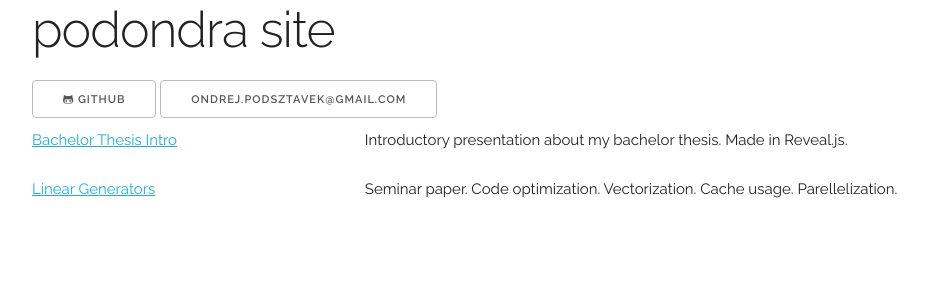
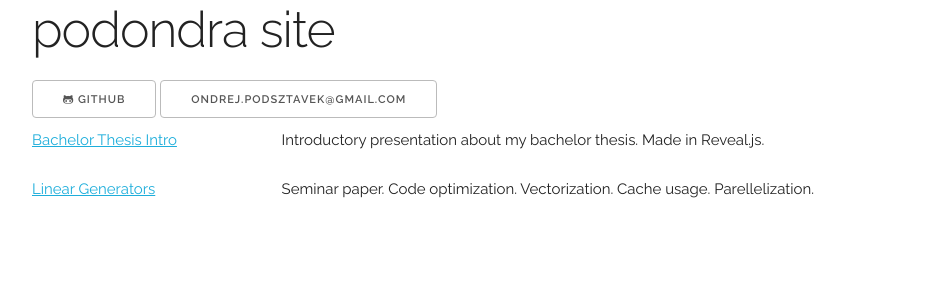
Before and after one commit to podondra/podondra.github.io, a Jekyll site: the page built from index.html, in a window 1280 px wide. Shown: the top 300 px of the page, without its empty margins (128-1056 px from the left). Built offline with Jekyll 4.4.1, drawn with Linux system fonts in a browser that asks for light colours; nearby versions of some CDN libraries.

Commit message:
Change number of columns

```diff
--- a/index.html
+++ b/index.html
@@ -1,21 +1,22 @@
 ---
 layout: default
 ---
+
 <div class="row">
-    <div class="one-third column">
+    <div class="three columns">
         <a href="/bp-intro">Bachelor Thesis Intro</a>
     </div>
-    <div class="two-thirds column">
+    <div class="nine columns">
         <p>Introductory presentation about my bachelor thesis. Made in
         Reveal.js.</p>
     </div>
 </div>
 
 <div class="row">
-    <div class="one-third column">
+    <div class="three columns">
         <a href="/linear-generator">Linear Generators</a>
     </div>
-    <div class="two-thirds column">
+    <div class="nine columns">
         <p>Seminar paper. Code optimization. Vectorization. Cache usage.
         Parellelization.</p>
     </div>
```
